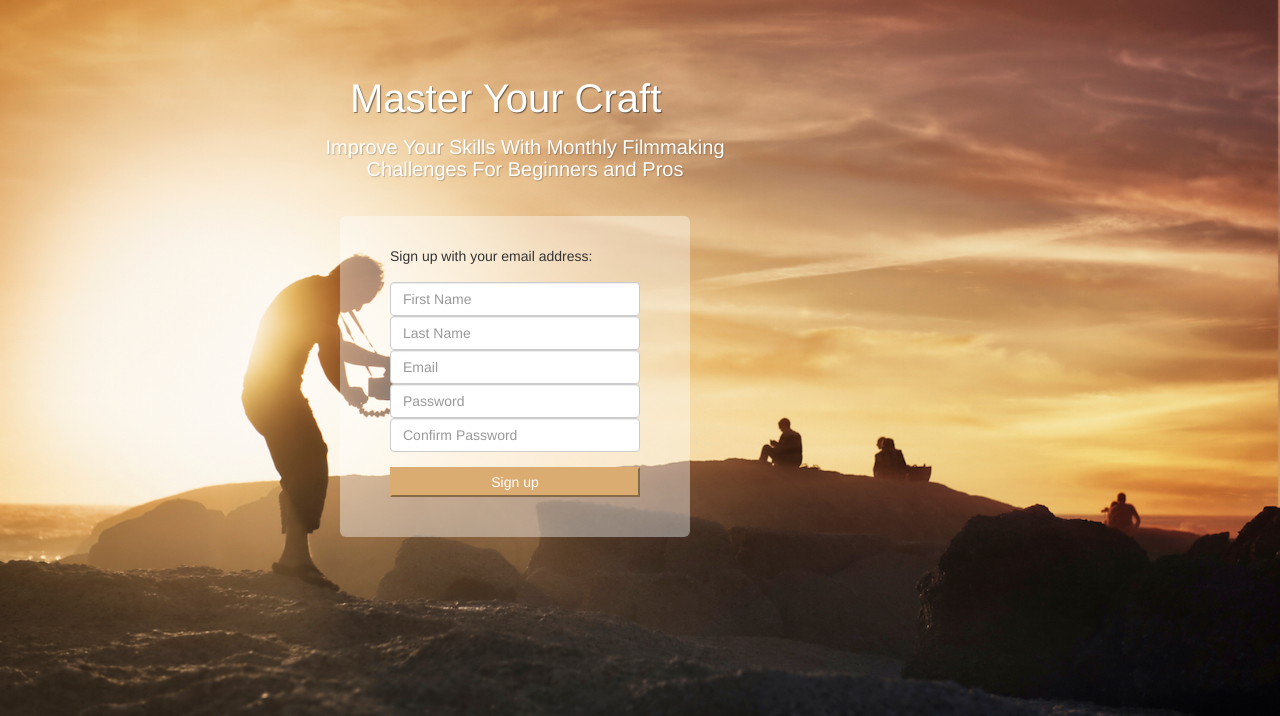
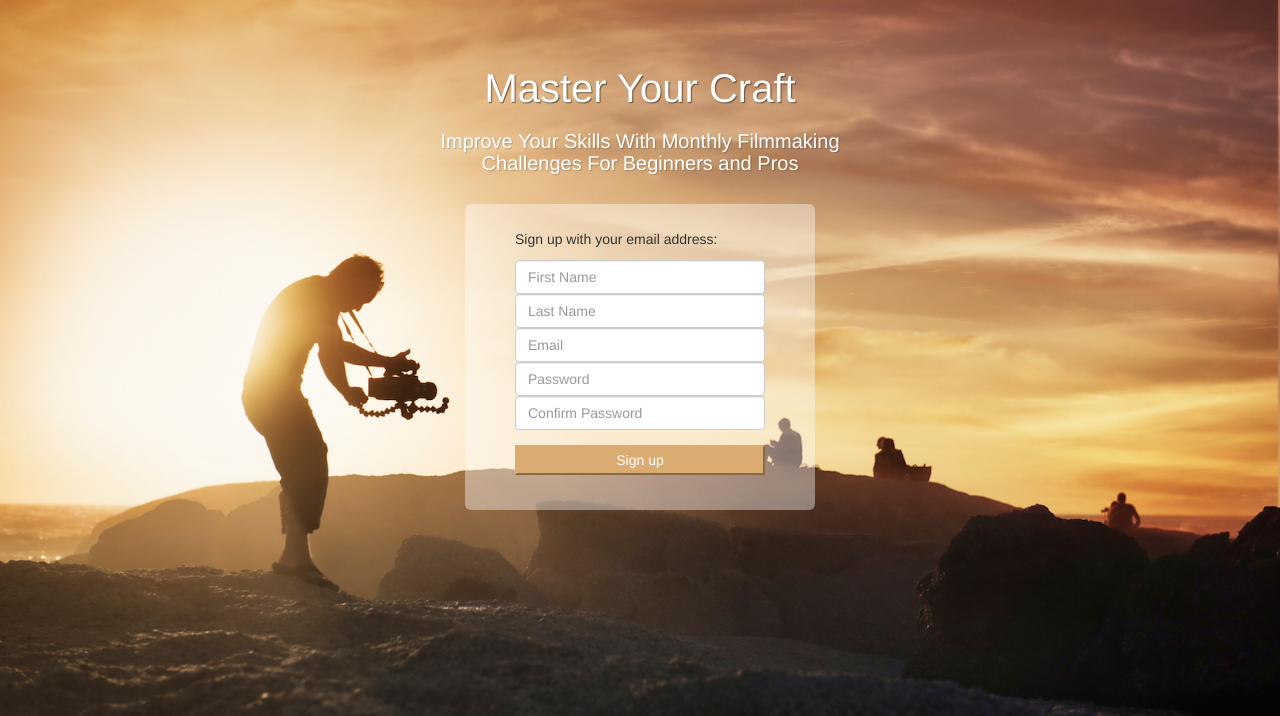
Before and after one commit to danly/Filmmakerly, a website: page views/home.html in a window 1280 px wide. Shown: the part 84-800 px from the top of the page. Drawn offline with nearby package versions, Linux system fonts and the light colour scheme; files whose address does not match are found by name.

Commit message:
for home separated out css and cleaned it up so it is centered

```diff
--- /dev/null
+++ b/public/css/home.css
@@ -0,0 +1,105 @@
+/*home.html*/
+
+
+body#signup-body {
+    background: url('../images/filmmakerly_bkgrnd_1920.jpg') no-repeat center center fixed;
+    -webkit-background-size: cover;
+    -moz-background-size: cover;
+    background-size: cover;
+    -o-background-size: cover;
+}
+
+.header {
+  height: 100px;
+}
+
+.login {
+  position: absolute;
+  right: 50px;
+  top: 40px;
+}
+
+.loginButton {
+  background-color: transparent;
+  height: 30px;
+  width: 80px;
+  color: #FFF;
+  letter-spacing: 0.06em;
+  font-weight: 500;
+  font-size: 12px;
+  text-transform: uppercase;
+  border-width: 1px;
+  border-radius: 3px;
+  outline: none;
+}
+
+
+/*--------------------------*/
+.signup-container {
+  height: 500px;
+  width: 500px;
+  margin: 50px auto;
+}
+
+.signup-container .header-text {
+  position: relative;
+  margin: 0 auto;
+
+}
+
+.registration-panel {
+  position: relative;
+  width: 350px;
+  margin: 0 auto;
+  top: 10px;
+  padding: 10px 10px;
+  border-radius: 6px;
+  background: rgba(255,255,255,0.4);
+  color: #333;
+  text-shadow: none;
+}
+
+.header-text .headlineMaster {
+    text-align: center;
+    font-size: 40px;
+    color: #fff;
+    text-shadow: 1px 1px 1px rgba(0,0,0,0.5);
+    width: relative;
+    -webkit-font-smoothing: antialiased;
+}
+
+.header-text .phrase {
+  text-align: center;
+  font-size: 20px;
+  color: #fff;
+  text-shadow: 1px 1px 1px rgba(0,0,0,0.2);
+  font-weight: 300;
+  -webkit-font-smoothing: antialiased;
+  -webkit-margin-before: 1em;
+  -webkit-margin-after: 1em;
+  -webkit-margin-start: 0px;
+  -webkit-margin-end: 0px;
+}
+
+.reg-wrapper {
+  width: 250px;
+  margin: 0 auto;
+}
+
+.signup-note {
+  font-size: 14px;
+  line-height: 1.5em;
+  font-weight: 200;
+  color: #333;
+  margin: 15px auto 10px auto;
+}
+
+
+#signup-button {
+  margin: 15px auto 10px;
+  color: #fff;
+  width: 250px;
+  height: 30px;
+  background-color: #DBAC72;
+  border-color: #DBAC72;
+}
--- /dev/null
+++ b/public/css/logo.css
@@ -0,0 +1,6 @@
+.siteLogo img{
+    position: relative;
+    width: 200px;
+    left: 35px;
+    top: 30px;
+}
--- a/views/home.html
+++ b/views/home.html
@@ -15,22 +15,40 @@
     <!-- Bootstrap -->
     <link rel="stylesheet" href="/bootstrap/dist/css/bootstrap.css">
     <script src="/bootstrap/dist/js/bootstrap.js"></script>
+
+
+
+
     <!-- CSS -->
-    <link rel="stylesheet" type="text/css" href="/css/app.css">
+    <link rel="stylesheet" type="text/css" href="/css/home.css">
+    <link rel="stylesheet" type="text/css" href="/css/logo.css">
+
+
+
     <!-- App.js -->
     <script src="/js/app.js"></script>
 </head>
 
 <body id="signup-body">
-    <div class="container">
-        <a href="/" title="Return to the homepage" id="logo">
+
+    <div class='header'>
+        <div class='siteLogo'>
+            <a href="/" title="Return to the homepage" id="logo">
             <img src="images/filmmakerly_logo_200.png" alt="Filmmakerly logo" /></a>
-        <div class="container">
-            <button id="nav-login-button" onclick="location.href='/login'">Login</button>
-            <div class="header-text">
-                <h1>Master Your Craft</h1>
-                <h2>Improve Your Skills With Monthly Filmmaking Challenges For Beginners and Pros</h2>
-            </div>
+        </div>
+
+        <div class='login'>
+            <button class='loginButton' id="nav-login-button" onclick="location.href='/login'">Login</button>
+        </div>
+    </div>
+
+
+    <div class='signup-container'>
+        <div class="header-text">
+            <h1 class='headlineMaster'>Master Your Craft</h1>
+            <h2 class='phrase'>Improve Your Skills With Monthly Filmmaking Challenges For Beginners and Pros</h2>
+        </div>
+
             <div class="registration-panel">
                 <div class="form-group" data-toggle="validator">
                     <div class="reg-wrapper">
@@ -58,8 +76,6 @@
                     </div>
                 </div>
             </div>
-        </div>
-    </div>
 </body>
 
 </html>
```
Also changed, not shown: 1 other file.
